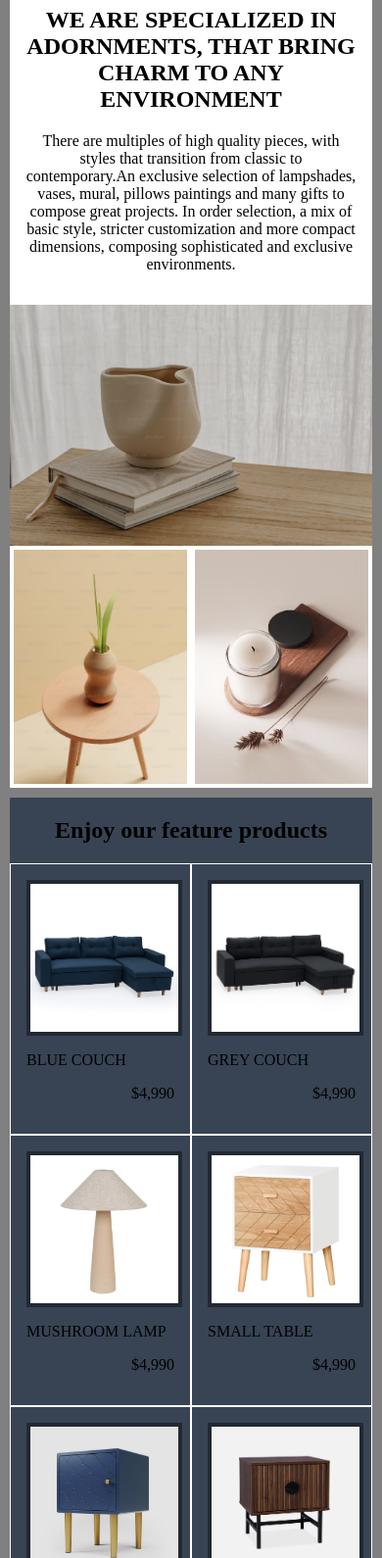
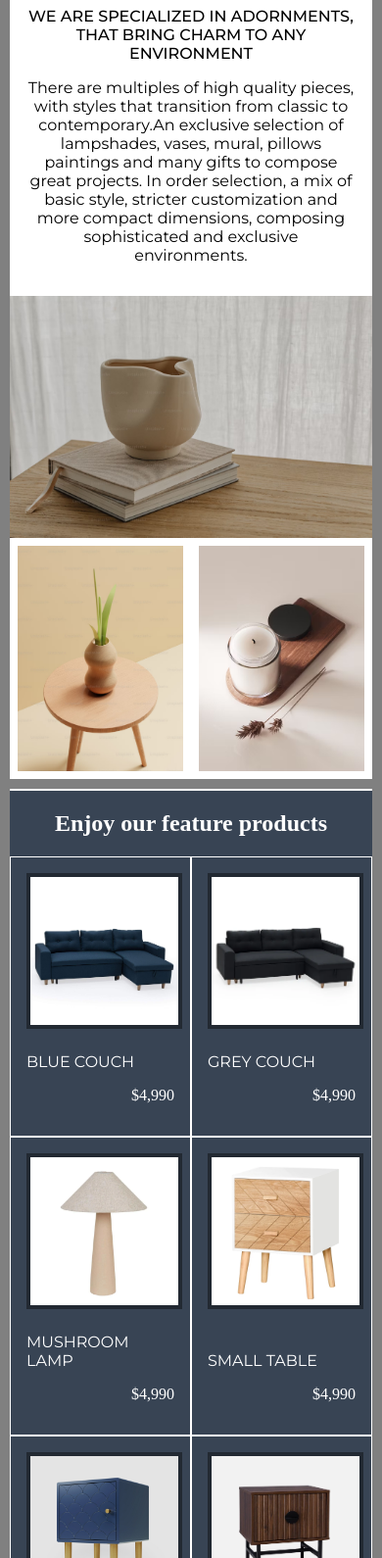
Before and after one commit to Vipo89/CSS_HTML_ADVANCED, a website built with Vite: page index.html in a window 390 px wide. Shown: the part 104-1694 px from the top of the page at 98% size. Built offline with nearby package versions, Linux system fonts and the light colour scheme; a web font is replaced by a local one.

Commit message:
Mobile first done

```diff
--- a/index.html
+++ b/index.html
@@ -6,6 +6,10 @@
     <meta name="viewport" content="width=device-width, initial-scale=1.0" />
     <link rel="stylesheet" href="./src/styles/style.scss" />
     <title>Every Detail matter</title>
+    <link rel="preconnect" href="https://fonts.googleapis.com">
+<link rel="preconnect" href="https://fonts.gstatic.com" crossorigin>
+<link href="https://fonts.googleapis.com/css2?family=GFS+Didot&family=Montserrat:ital,wght@0,100..900;1,100..900&display=swap" rel="stylesheet">
+
   </head>
   <body>
     <script type="module" src="/src/main.js"></script>
--- a/src/styles/_mixins.scss
+++ b/src/styles/_mixins.scss
@@ -1,6 +1,6 @@
 @mixin blankborder {
   box-sizing: border-box;
-  border: 4px solid white;
+  border: 8px solid white;
 }
 
 @mixin Resetcss {
--- a/src/styles/_vars.scss
+++ b/src/styles/_vars.scss
@@ -1,4 +1,7 @@
-$basecolor: grey;
+$basecolor: black;
 
 $bottomfontcolor: rgb(240, 240, 240);
 $productsectioncolor: #384454;
+
+$basefont: 'Montserrat', sans-serif;
+$fancyfont: 'GFS Didot', serif;
--- a/src/styles/style.scss
+++ b/src/styles/style.scss
@@ -17,10 +17,16 @@ body {
 .hero_top {
   h1 {
     color: vars.$basecolor;
+    font-family: vars.$fancyfont;
   }
+  h2{
+    font-size: 16px;
+    font-weight: 500;
+  }
+  font-family: vars.$basefont;
   text-align: center;
   padding: 1rem;
-  border-top: 15px solid rgb(1, 1, 29);
+  border-top: 15px solid #3c4353;
 }
 
 .hero_bottom {
@@ -56,6 +62,17 @@ body {
   margin: 0 10px 10px;
   height: auto;
   background-color: vars.$productsectioncolor;
+  border-top: 2px solid white;;
+  border-bottom:2px solid white;
+  h1,h2,p{
+color: white;
+  }
+}
+.product_name{
+  font-family: vars.$basefont;
+}
+.price{
+  font-family: vars.$fancyfont;
 }
 
 .products_grid {
@@ -64,33 +81,47 @@ body {
   grid-template-rows: auto;
 }
 .productphoto {
-  display: flex;
-  justify-content: center;
+  display: grid;
+  grid-template-rows: 1fr;
+  gap: .5rem;
   padding: 1rem;
-  display: grid;
-  grid-template-rows: auto auto;
   border: 1px solid white;
 }
 
 .productphoto img {
-  align-items: center;
+  width: 100%;
+  aspect-ratio: 1/1;
+  object-fit: cover;
   border: 4px solid color.scale(vars.$productsectioncolor, $lightness: -40%);
-  width: 100%;
 }
 .price {
   text-align: end;
 }
 
+.endbutton{
+  padding: 20px;
+
+}
 .buyallbtn {
   all: unset;
   cursor: pointer;
-margin: 50px 0px;
   font-size: 1.5rem;
   color: vars.$bottomfontcolor;
   border-bottom: 2px solid transparent;
   transition: border-color 0.3s;
+
   &:hover {
     color: color.scale(vars.$bottomfontcolor, $lightness: -20%);
-      border-bottom: 2px solid beige;
+      border-bottom: 2px solid vars.$bottomfontcolor;
   }
 }
+
+
+
+@media (max-width: 768px) {
+
+}
+
+@media (max-width: 1024px) {
+
+}
```
